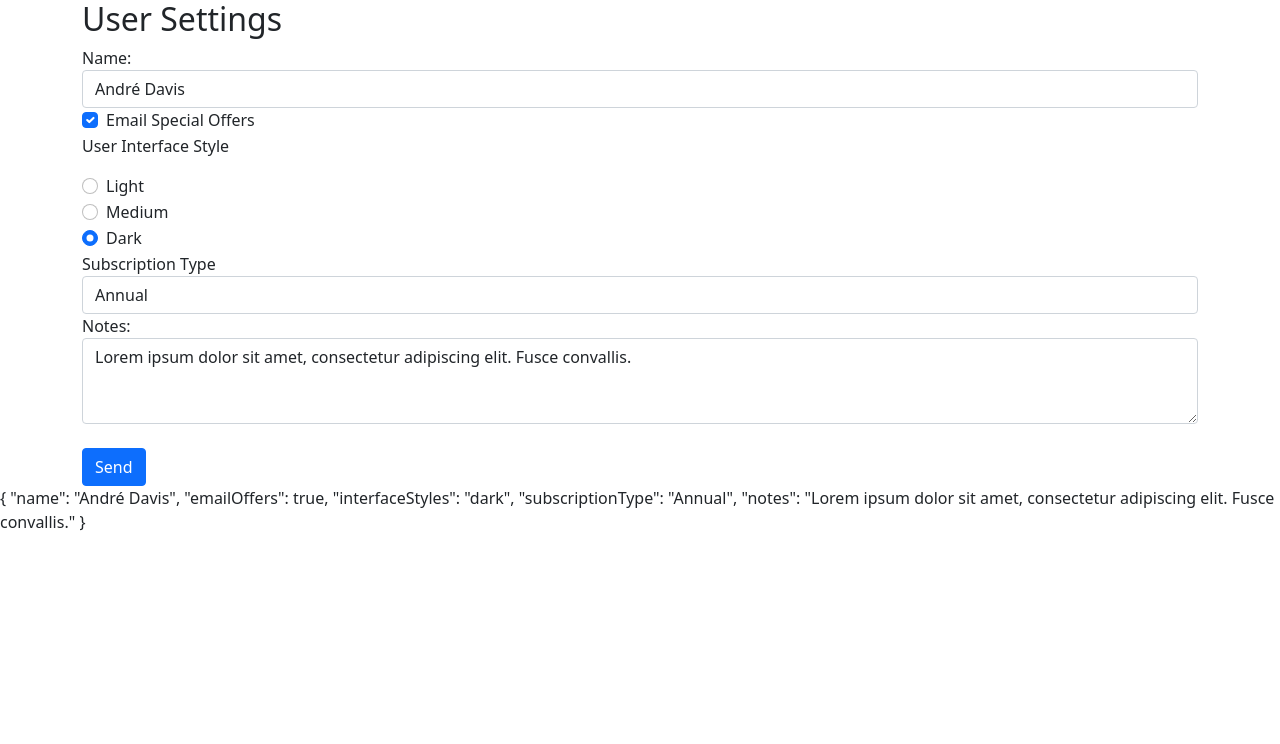
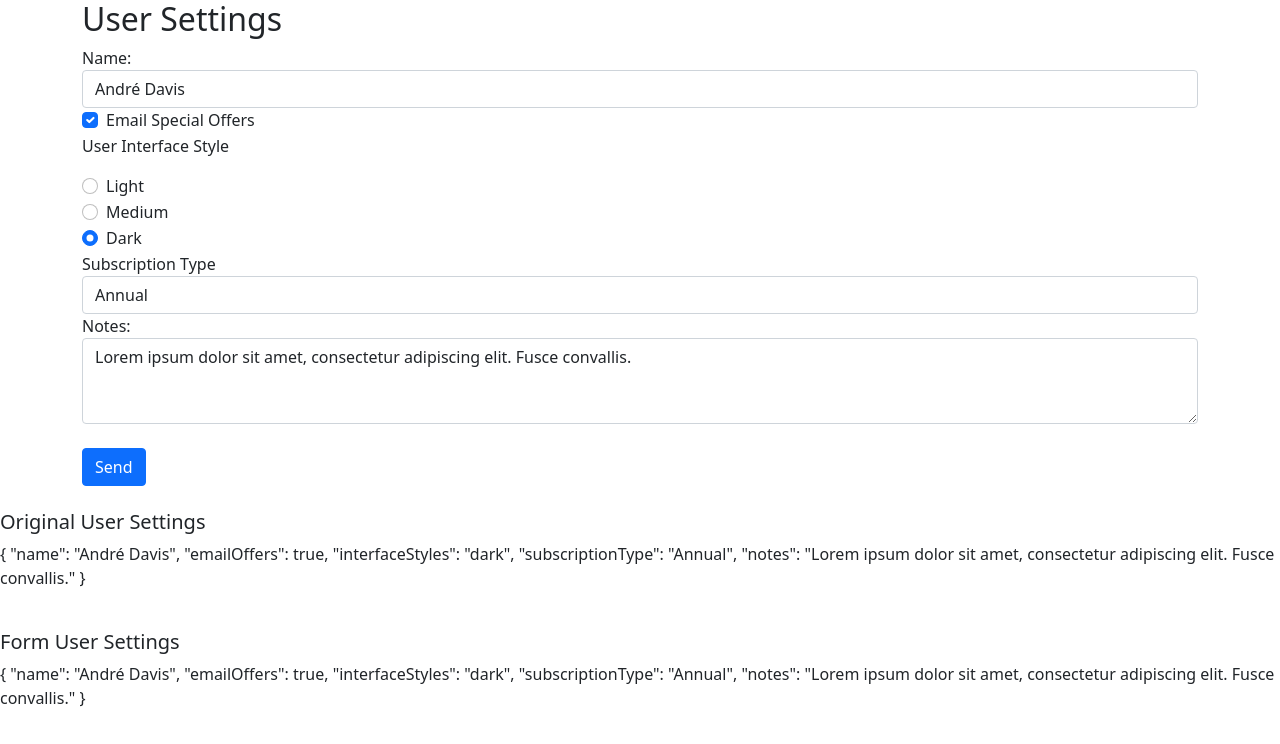
Before and after one commit to CubicleJockey/PluralSight-Angular, an Angular app in the folder ps-demo/: page / in a window 1280 px wide. Shown: the top 744 px of the page. Built offline with nearby package versions, Linux system fonts and the light colour scheme.

Commit message:
Original data and flat copy
Preparing form for if cancel or back button is hit.

```diff
--- a/ps-demo/src/app/user-settings-form/user-settings-form.component.html
+++ b/ps-demo/src/app/user-settings-form/user-settings-form.component.html
@@ -61,4 +61,11 @@
         <button class="btn btn-primary">Send</button>
     </form>
 </div>
-{{ userSettings | json }}
+
+<br />
+<h5>Original User Settings</h5>
+<p>{{ originalUserSettings | json }} </p>
+
+<br />
+<h5>Form User Settings</h5>
+<p>{{ userSettings | json }}</p>
--- a/ps-demo/src/app/user-settings-form/user-settings-form.component.ts
+++ b/ps-demo/src/app/user-settings-form/user-settings-form.component.ts
@@ -7,9 +7,7 @@ import { IUserSettings } from '../data/user-settings';
   styleUrls: ['./user-settings-form.component.css']
 })
 export class UserSettingsFormComponent implements OnInit {
-
-  //Initialize Empty
-  public userSettings: IUserSettings = {
+  private emptyUserSettings = {
      name:''
     ,emailOffers: false
     ,interfaceStyles: ''
@@ -17,15 +15,24 @@ export class UserSettingsFormComponent implements OnInit {
     ,notes: ''
   };
 
+
+
+  //Initialize Empty
+  public originalUserSettings: IUserSettings = this.emptyUserSettings;
+  public userSettings: IUserSettings = this.emptyUserSettings;
+
   constructor() { }
 
   ngOnInit(): void {
-    this.userSettings = {
+    this.originalUserSettings = {
       name: 'André Davis'
      ,emailOffers: true
      ,interfaceStyles: 'dark'
      ,subscriptionType: 'Annual'
      ,notes: 'Lorem ipsum dolor sit amet, consectetur adipiscing elit. Fusce convallis.'
    };
+
+   //make a non-deep copy of a flat object
+   this.userSettings = { ... this.originalUserSettings };
   }
 }
```
